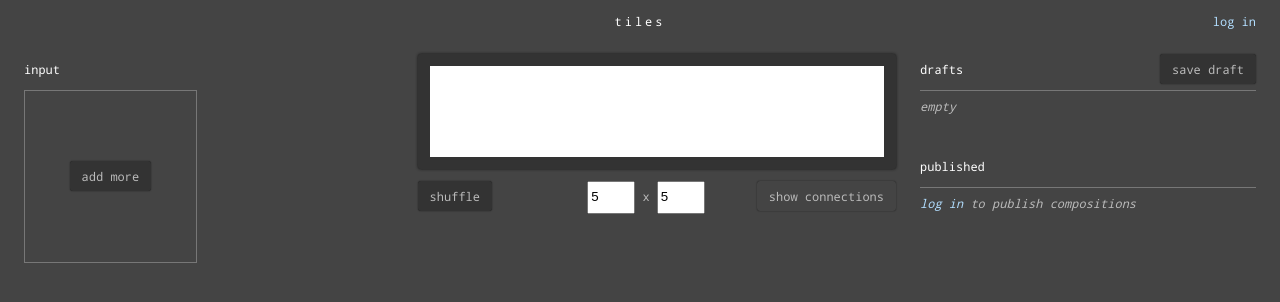
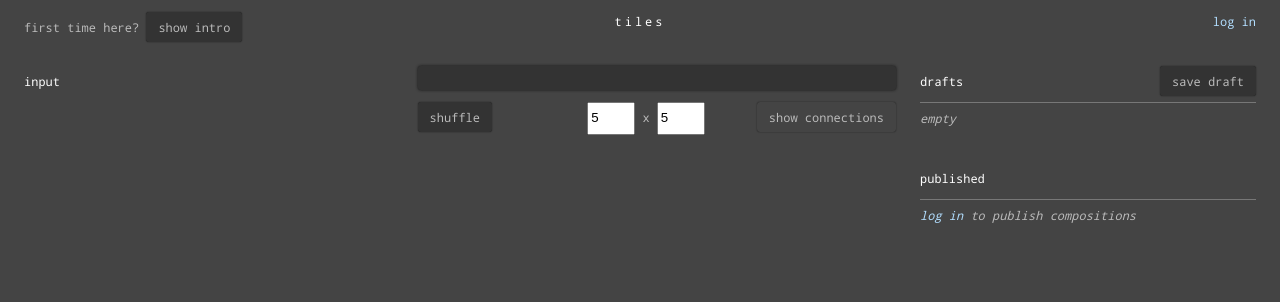
Before and after one commit to jakubvalenta/tessellation, a Django app: page / in a window 1280 px wide. Shown: the top 302 px of the page. Run offline with Django 3.2, Linux system fonts and the light colour scheme; data that the repository does not hold is empty; style sheets or scripts are compiled from the project's sources; some libraries are stand-ins or nearby versions.

Commit message:
Add intro

```diff
--- a/tiles/static/css/main.scss
+++ b/tiles/static/css/main.scss
@@ -499,3 +499,10 @@
     }
   }
 }
+
+.introjs-helperLayer {
+  opacity: 0.2;
+}
+.introjs-tooltip {
+  opacity: 0.8;
+}
--- /dev/null
+++ b/tiles/static/js/components/intro.js
@@ -0,0 +1,51 @@
+import * as State from '../state.js';
+
+function addIntro(el, text) {
+  if (!el) {
+    return;
+  }
+  el.setAttribute('data-intro', text);
+}
+
+function initIntroJs() {
+  return window.introJs().setOptions({
+    showBullets: false,
+    showProgress: true
+  });
+}
+
+function bindEvents(intro) {
+  const elButton = document.getElementById('js-intro-start');
+  elButton.addEventListener('click', () => intro.start());
+}
+
+function addStaticIntro() {
+  addIntro(
+    document.querySelector('#js-shuffle'),
+    'The composition is automatically generated when you change the input images. You can also click this button to generate another composition that matches the specified connections between the tiles.'
+  );
+  addIntro(
+    document.querySelector('#js-drafts-save'),
+    'You can save the generated composition to your device using this button. Note that when you open Tiles on a second device, you will not see the compositions you saved on the first device.'
+  );
+}
+
+function addImagesIntro() {
+  addIntro(
+    document.querySelector('.image-inner'),
+    'This image is a tile, a small building block of the large composition. You can upload your own image or keep this default one.'
+  );
+  addIntro(
+    document.querySelector('.image:nth-child(2) .conn-button-2') ||
+      document.querySelector('.image:nth-child(1) .conn-button-2'),
+    'Click these buttons to specify how the tiles connect. In the resulting composition, a pink side of one tile must always be placed next to a pink side of a another tile, same for the green sides etc.'
+  );
+}
+
+export default function init(state) {
+  const intro = initIntroJs();
+  addStaticIntro();
+  State.registerImagesLoadedCallback(state, state => addImagesIntro());
+  State.registerImagesChangedCallback(state, state => addImagesIntro());
+  bindEvents(intro);
+}
--- a/tiles/static/js/pages/create.js
+++ b/tiles/static/js/pages/create.js
@@ -2,6 +2,7 @@
 import * as StorageLib from '../storage.js';
 import Composition from '../components/composition.js';
 import Images from '../components/images.js';
+import Intro from '../components/intro.js';
 import Settings from '../components/settings.js';
 import Storage from '../components/storage.js';
 
@@ -11,6 +12,7 @@
   Settings(state);
   Storage(state);
   Composition(state);
+  Intro(state);
   const newState = StorageLib.deserializeState(data);
   State.updateState(state, newState);
 }
--- a/tiles/templates/base.html
+++ b/tiles/templates/base.html
@@ -1,5 +1,4 @@
-{% load static %}
-{% load sass_tags %}
+{% load static %}{% load sass_tags %}
 <!DOCTYPE html>
 <html lang="en">
   <head>
@@ -13,6 +12,18 @@
     />
     <link
       href="{% sass_src 'css/main.scss' %}"
+      rel="stylesheet"
+      type="text/css"
+      media="screen"
+    />
+    <link
+      href="{% static 'node_modules/intro.js/minified/introjs.min.css' %}"
+      rel="stylesheet"
+      type="text/css"
+      media="screen"
+    />
+    <link
+      href="{% static 'node_modules/intro.js/themes/introjs-nassim.css' %}"
       rel="stylesheet"
       type="text/css"
       media="screen"
@@ -65,6 +76,7 @@
         }
       })();
     </script>
+    <script src="{% static 'node_modules/intro.js/minified/intro.min.js' %}"></script>
     {% block scripts %}{% endblock %}
   </body>
 </html>
--- a/tiles/templates/create.html
+++ b/tiles/templates/create.html
@@ -1,5 +1,6 @@
-{% extends 'base.html' %}
-{% block content %}
+{% extends 'base.html' %}{% block header %}first time here?
+<button id="js-intro-start">show intro</button>
+{% endblock %}{% block content %}
 <div class="sections">
   <h2 class="sr-only">Create new composition</h2>
   <div class="section section-input">
@@ -45,7 +46,9 @@
     {% if user.is_authenticated %}
     <p class="storage-status" id="js-published-status"></p>
     <p class="storage-empty" id="js-published-empty">empty</p>
-    <p class="storage-empty" id="js-published-loading" style="display: none">loading</p>
+    <p class="storage-empty" id="js-published-loading" style="display: none">
+      loading
+    </p>
     <table class="storage-list" id="js-published-list"></table>
     {% else %}
     <p class="storage-empty">
@@ -55,9 +58,7 @@
     {% endif %}
   </div>
 </div>
-{% endblock %}
-{% block scripts %}
-{{ data|json_script:'composition-data' }}
+{% endblock %}{% block scripts %}{{ data|json_script:'composition-data' }}
 <script>
   import('/static/js/pages/create.js').then(Page =>
     Page.init(
```
Also changed, not shown: tiles/static/package-lock.json (added).
